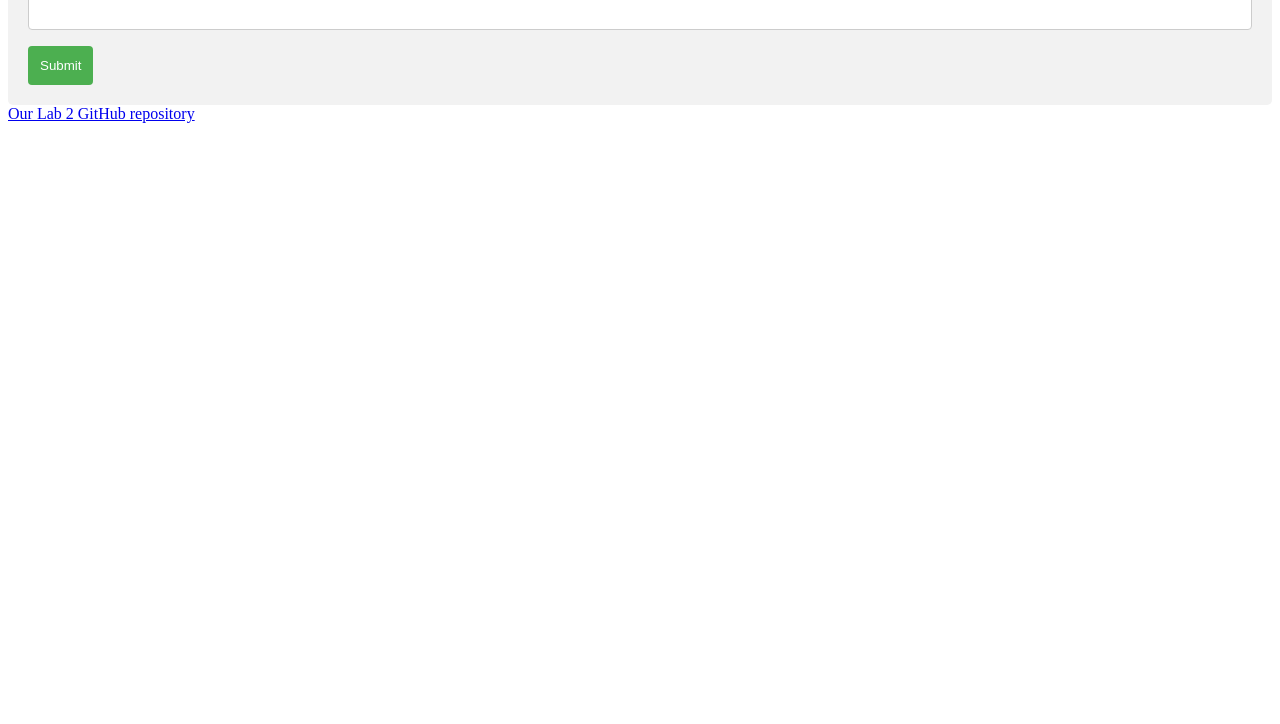
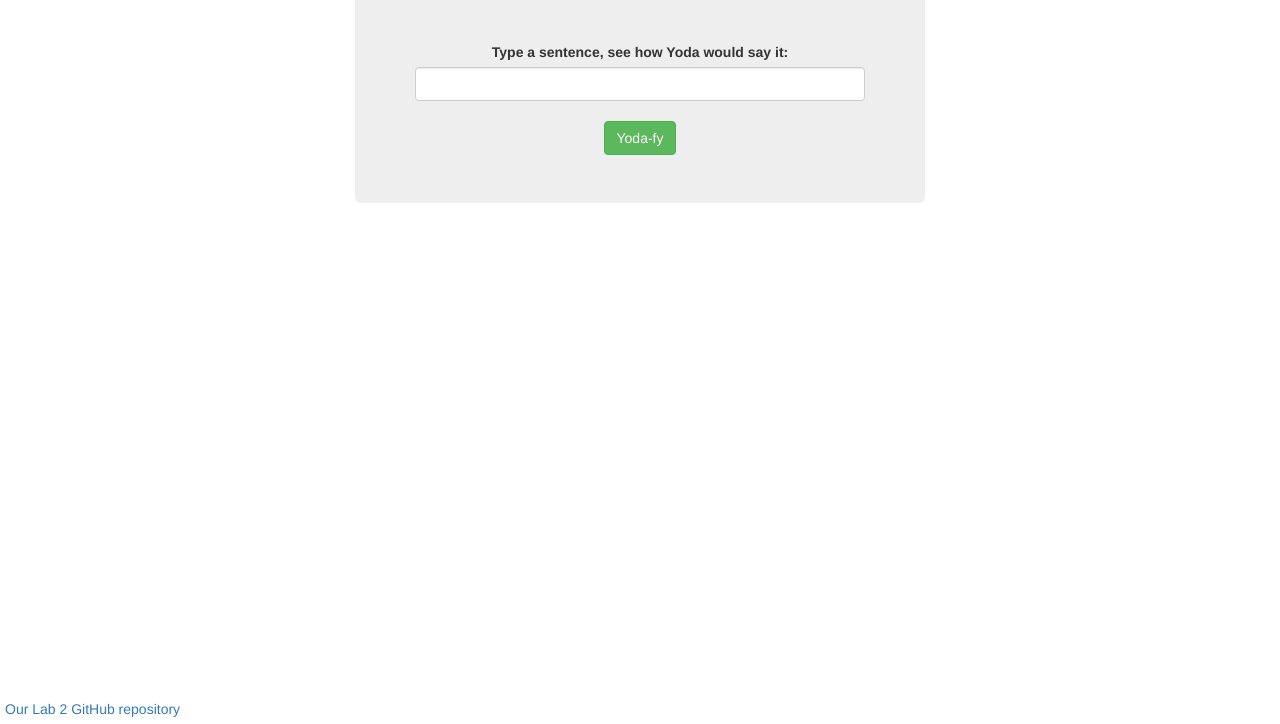
Before and after one commit to jacobmichaelis/SportsAPI, a plain HTML site: page index.html in a window 1280 px wide. Shown: the part 76-800 px from the top of the page. Drawn offline with nearby package versions, Linux system fonts and the light colour scheme.

Commit message:
Latest Updates

```diff
--- a/index.html
+++ b/index.html
@@ -2,24 +2,26 @@
 <html>
   <head>
     <title>Creative Project 2</title>
+
+    <link rel="stylesheet" href="https://maxcdn.bootstrapcdn.com/bootstrap/3.3.7/css/bootstrap.min.css">
     <link rel="stylesheet" href="style.css">
+
     <script src="https://cdnjs.cloudflare.com/ajax/libs/jquery/3.3.1/jquery.min.js"></script>
     <script src="https://maxcdn.bootstrapcdn.com/bootstrap/3.3.7/js/bootstrap.min.js"></script>
     <script text="type/javascript" src="script.js"></script>
+
   </head>
   <body>
+    <div class="container text-center">
+      <h1>Yoda Speak</h1>
 
-    <h1></h1>
-
-
-
-    <div class="container">
-      <form>
-        <label>Enter a U.S. city</label>
-        <input id="city" type="text"></input><br/>
-        <input id="cityWeatherSubmit" type="submit" value="Submit"></input>
-      </form>
-      <div id="cityWeatherResults"></div>
+      <div class="jumbotron col-sm-6 col-sm-offset-3">
+        <form>
+          <label>Type a sentence, see how Yoda would say it:</label>
+          <input id="yodaInput" class="form-control" type="text"/><br/>
+          <input id="yodaSubmit" class="btn btn-success" type="submit" value="Yoda-fy"/>
+        </form>
+      </div>
     </div>
 
     <footer>
--- a/style.css
+++ b/style.css
@@ -1,29 +1,6 @@
-input[type=text], select, textarea {
+footer {
   width: 100%;
-  padding: 12px;
-  border: 1px solid #ccc;
-  border-radius: 4px;
-  box-sizing: border-box;
-  margin-top: 6px;
-  margin-bottom: 16px;
-  resize: vertical;
+  position: fixed;
+  bottom: 0;
+  padding: 5px;
 }
-
-input[type=submit] {
-  background-color: #4CAF50;
-  color: #fff;
-  padding: 12px;
-  border: none;
-  border-radius: 4px;
-  cursor: pointer;
-}
-
-input[type=submit]:hover {
-  background-color: #45a049;
-}
-
-.container {
-  border-radius: 5px;
-  background-color: #f2f2f2;
-  padding: 20px;
-}
```
